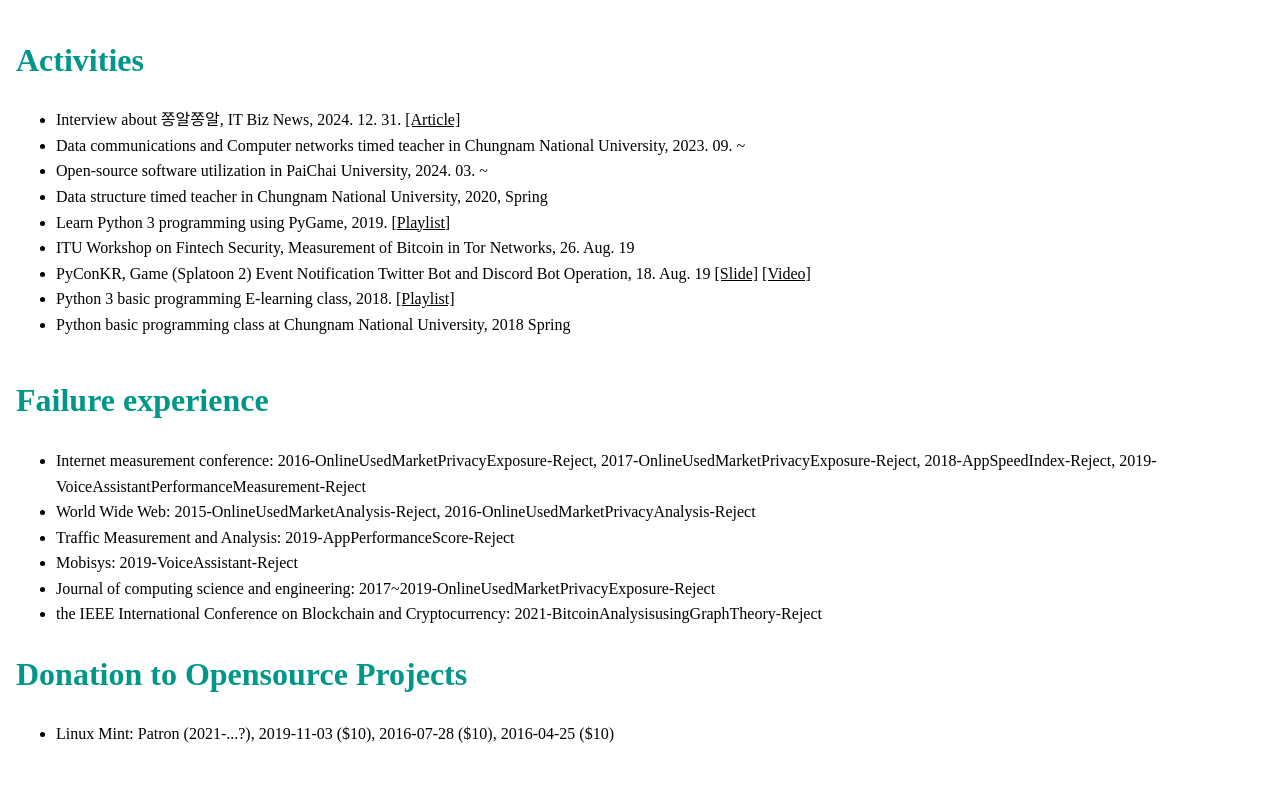
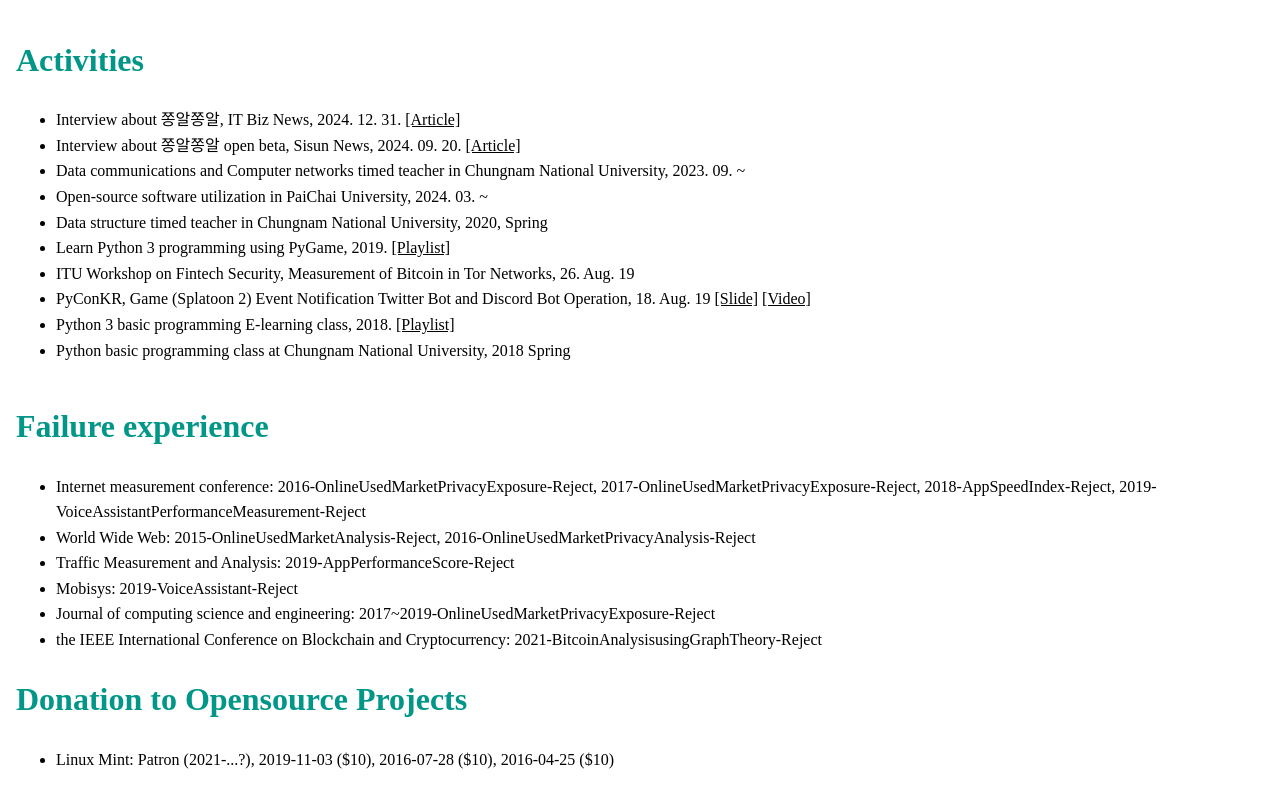
Before and after one commit to munhyunsu/munhyunsu.github.io, a plain HTML site: page index.html in a window 1280 px wide. Shown: the part 3628-4416 px from the top of the page. Before the commit the page ends 4391 px from the top, so only its background shows below. Drawn offline with Linux system fonts and the light colour scheme.

Commit message:
beta interview

```diff
--- a/index.html
+++ b/index.html
@@ -162,6 +162,7 @@
   <h1 class="item-header">Activities</h1>
   <ul>
     <li>Interview about 쫑알쫑알, IT Biz News, 2024. 12. 31. <a href="https://www.itbiznews.com/news/articleView.html?idxno=156529" target="_blank">[Article]</a></li>
+    <li>Interview about 쫑알쫑알 open beta, Sisun News, 2024. 09. 20. <a href="http://www.sisunnews.co.kr/news/articleView.html?idxno=215528" target="_blank">[Article]</a></li>
     <li>Data communications and Computer networks timed teacher in Chungnam National University, 2023. 09. ~</li>
     <li>Open-source software utilization in PaiChai University, 2024. 03. ~</li>
     <li>Data structure timed teacher in Chungnam National University, 2020, Spring</li>
```
